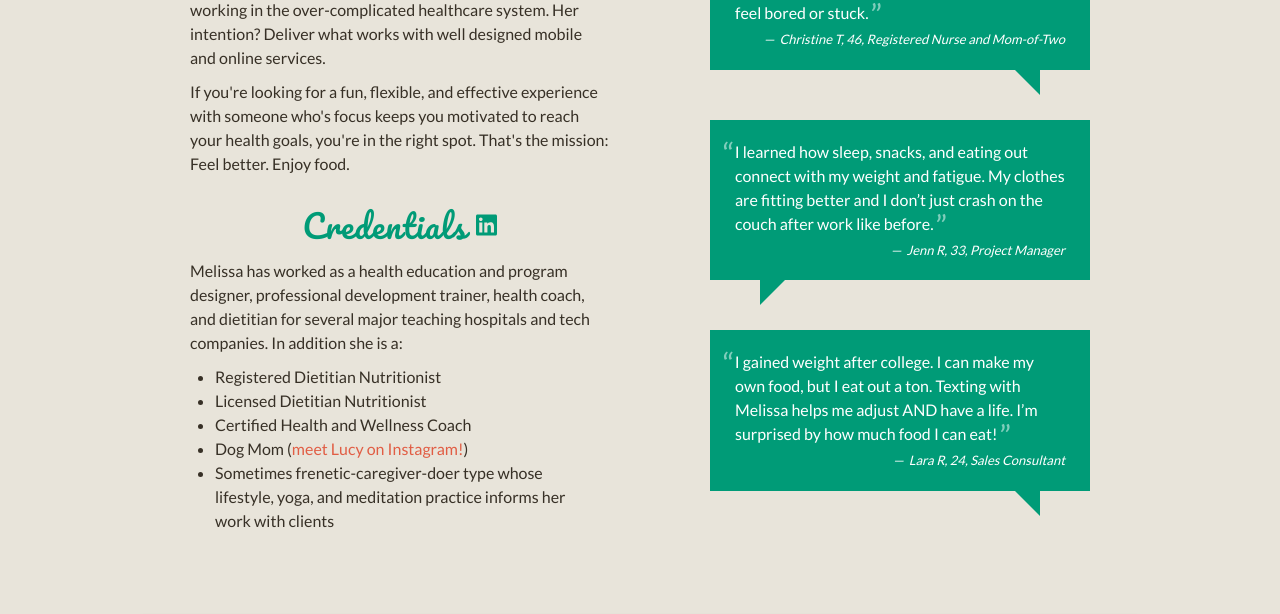
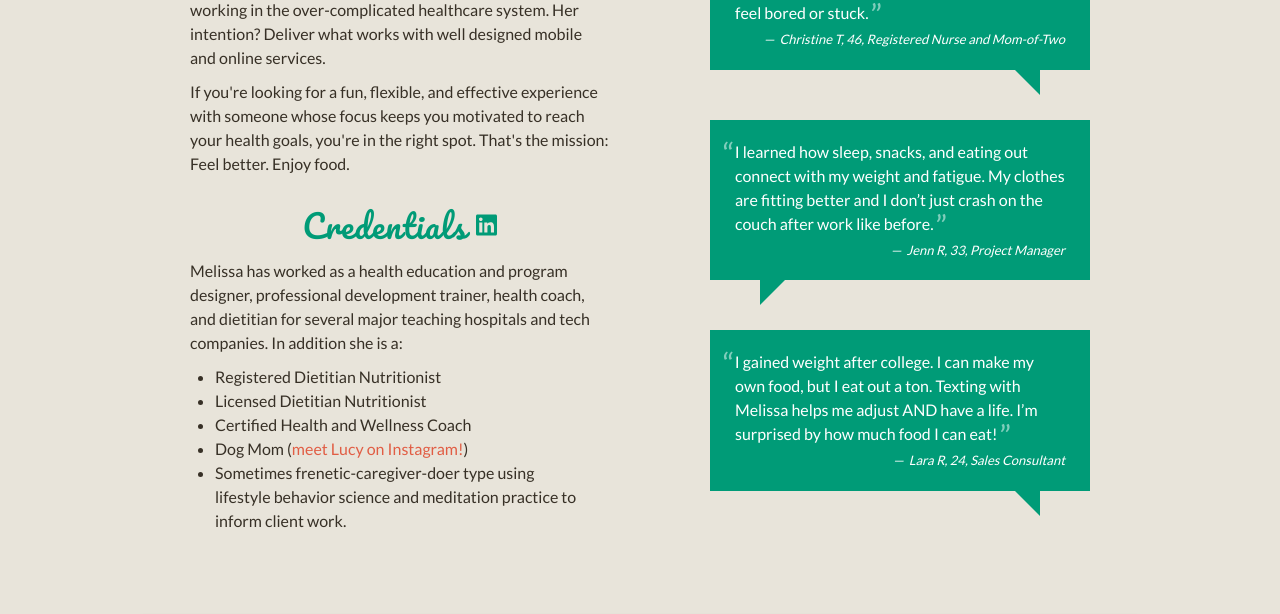
Before and after one commit to davelandry/missionnutrition, a Jekyll site: the page built from index.html, in a window 1280 px wide and 900 px high, scrolled down 563 px. Shown: the part 178-792 px from the top of the window. Built offline with Jekyll 4.4.1, drawn with Linux system fonts in a browser that asks for light colours; nearby versions of some CDN libraries.

Commit message:
tweaks Bio text

```diff
--- a/_includes/Bio.html
+++ b/_includes/Bio.html
@@ -7,7 +7,7 @@
   </p>
 
   <p>
-    If you're looking for a fun, flexible, and effective experience with someone who's focus keeps you motivated to reach your health goals, you're in the right spot. That's the mission: Feel better. Enjoy food.
+    If you're looking for a fun, flexible, and effective experience with someone whose focus keeps you motivated to reach your health goals, you're in the right spot. That's the mission: Feel better. Enjoy food.
   </p>
 
   <h2>Credentials <a target="_blank" class="social" href="https://www.linkedin.com/profile/view?id=AAkAAALoRFMBDLl3t4MO2V0KuQX5FKUklVKOjME"><i class="fab fa-linkedin"></i></a></h2>
@@ -21,7 +21,7 @@
     <li>Licensed Dietitian Nutritionist</li>
     <li>Certified Health and Wellness Coach</li>
     <li>Dog Mom (<a href="https://www.instagram.com/p/BRoz9kkFQVv/?taken-by=missionnutritionboston" target="_blank">meet Lucy on Instagram!</a>)</li>
-    <li>Sometimes frenetic-caregiver-doer type whose lifestyle, yoga, and meditation practice informs her work with clients</li>
+    <li>Sometimes frenetic-caregiver-doer type using lifestyle behavior science and meditation practice to inform client work.</li>
   </ul>
 
 </section>
```
